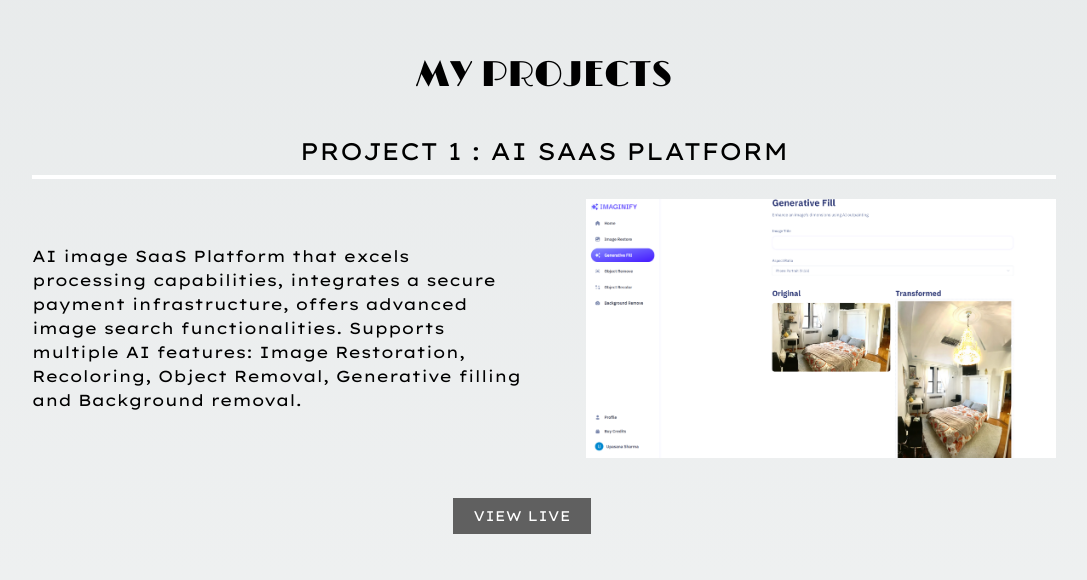
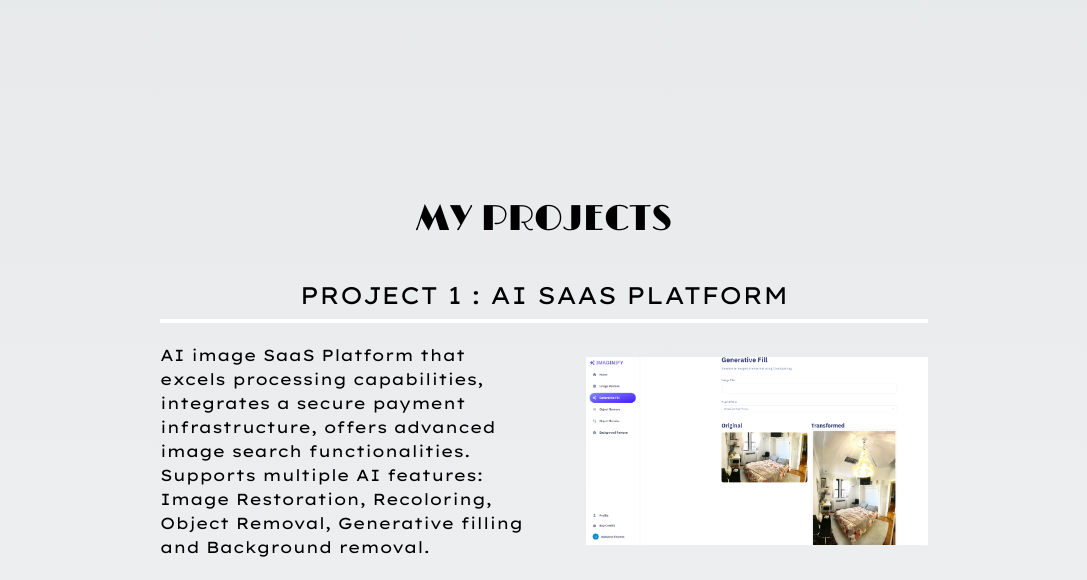
Before and after one commit to iamdealer02/portfolio, a Next.js app: page / in a window 1280 px wide. Shown: the part 1953-2533 px from the top of the page, without its empty margins (96-1183 px from the left). Built offline with nearby package versions, Linux system fonts and the light colour scheme.

Commit message:
Responsive: Part 2

```diff
--- a/app/globals.css
+++ b/app/globals.css
@@ -75,3 +75,17 @@ body {
   justify-content: center;
   align-items: center;
 }
+.myProjects {
+  @media (max-width: 1560px) {
+    padding: 20%;
+  }
+}
+.links {
+  position: fixed; /* By default, set the position to fixed */
+}
+
+@media (max-width: 1300px) {
+  .links {
+    position: relative; /* When viewport width is less than or equal to 1300px, change position to relative */
+  }
+}
--- a/components/shared/Links.tsx
+++ b/components/shared/Links.tsx
@@ -4,7 +4,7 @@ import Link from 'next/link'
 
 const Links = () => {
   return (
-    <div className='relative md:fixed links p-5 ml-5  border rounded-md border-solid border-white-100 flex flex-col justify-start self-center md:items-end md:self-end w-fit'>
+    <div className= ' links relative links p-5 ml-5  border rounded-md border-solid border-white-100 flex flex-col justify-start self-center md:items-end md:self-end w-fit'>
             <div className='font-lexend-giga text-sm text-center mt-4 w-fit'>
 
                 <Image  src={'/assets/pfp.png'} className='mb-11' alt='Upasana' width={200} height={200}/>
--- a/components/shared/Projects.tsx
+++ b/components/shared/Projects.tsx
@@ -3,7 +3,7 @@ import ImageExpand from './ImageExpand'
 
 const Projects = () => {
   return (
-    <div className='mx-auto  md:p-28 p-4' id='myProjects'>
+    <div className='mx-auto  p-4 myProjects' id='myProjects'>
         <div className='flex flex-col items-center justify-center '>
             <div className='font-limelight text-4xl'>MY PROJECTS</div>
             <div className='projects flex flex-col mx-auto mt-10 max-w-5xl  justify-center items-center'>
```
